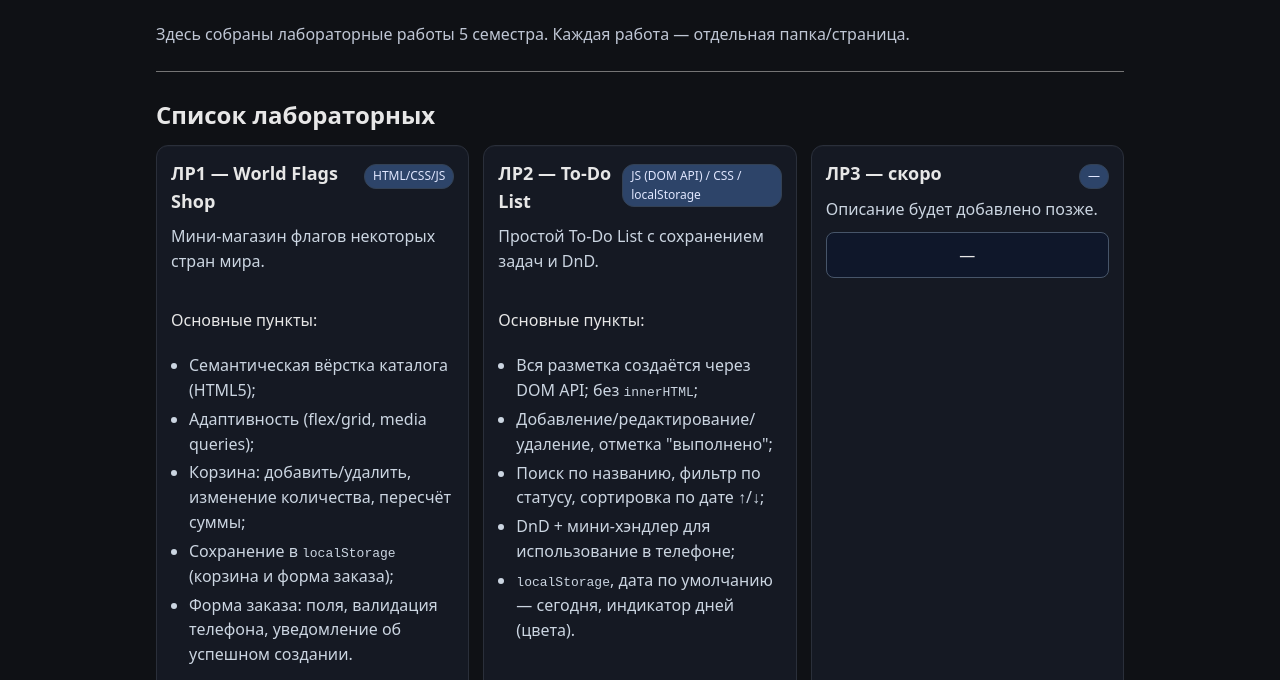
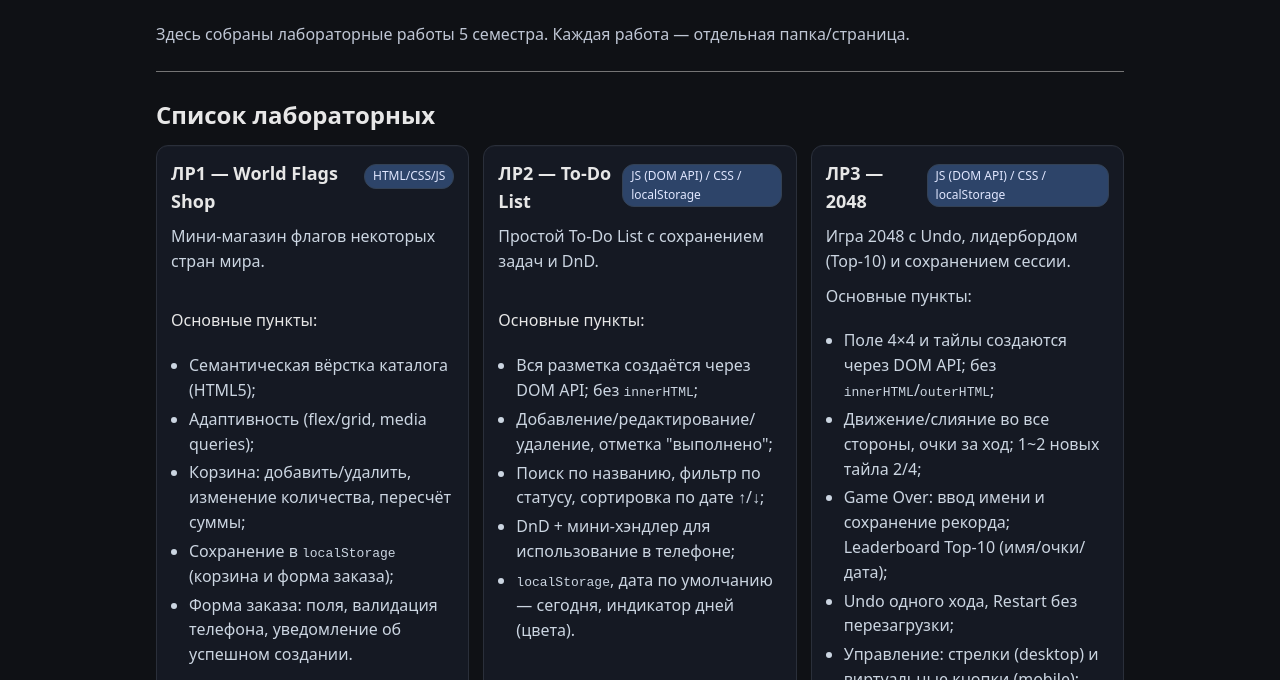
Before and after one commit to NicolasRAA/Web-programming, a plain HTML site: page index.html in a window 1280 px wide. Shown: the part 96-776 px from the top of the page. Drawn offline with Linux system fonts and the light colour scheme.

Commit message:
feat(index): added ЛР3 — 2048 with description, thechs and link to lab-3/

```diff
--- a/index.html
+++ b/index.html
@@ -117,10 +117,28 @@
                     <a class="btn btn-primary" href="lab-2/">Открыть ЛР2</a>
                 </article>
 
+                <!-- ЛР3 -->
+                <article class="card">
+                    <div class="card-head">
+                        <h3>ЛР3 — 2048</h3>
+                        <span class="tag">JS (DOM API) / CSS / localStorage</span>
+                    </div>
+                    <p>Игра 2048 с Undo, лидербордом (Top-10) и сохранением сессии.</p>
+                    <p>Основные пункты:</p>
+                    <ul>
+                        <li>Поле 4×4 и тайлы создаются через DOM API; без <code>innerHTML</code>/<code>outerHTML</code>;</li>
+                        <li>Движение/слияние во все стороны, очки за ход; 1~2 новых тайла 2/4;</li>
+                        <li>Game Over: ввод имени и сохранение рекорда; Leaderboard Top-10 (имя/очки/дата);</li>
+                        <li>Undo одного хода, Restart без перезагрузки;</li>
+                        <li>Управление: стрелки (desktop) и виртуальные кнопки (mobile); сохранение сессии в <code>localStorage</code>.</li>
+                    </ul>
+                    <a class="btn btn-primary" href="lab-3/">Открыть ЛР3</a>
+                </article>
+
                 <!-- For the future labs, just in case, maybe I could even link them to external links -->
                 <article class="card">
                     <div class="card-head">
-                        <h3>ЛР3 — скоро</h3>
+                        <h3>ЛР4 — скоро</h3>
                         <span class="tag">—</span>
                     </div>
                     <p>Описание будет добавлено позже.</p>
```
